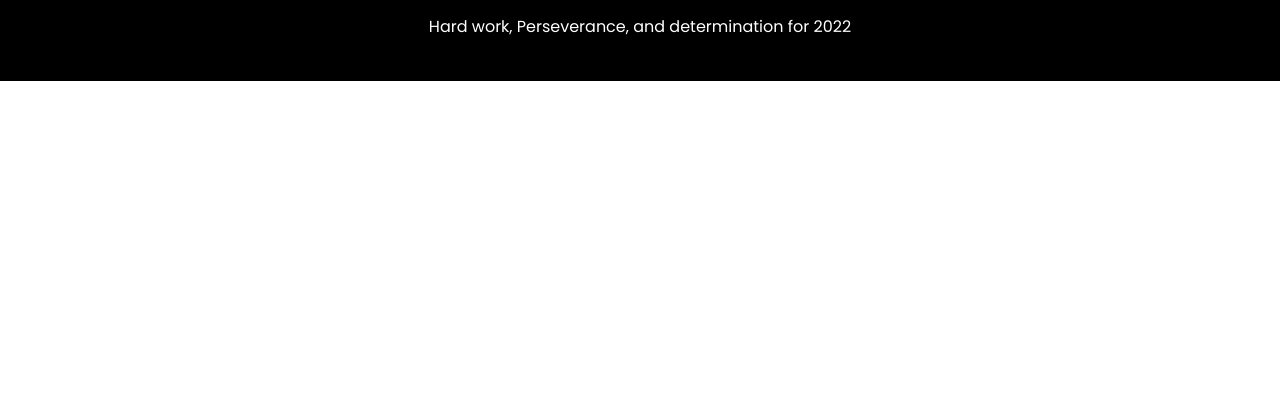
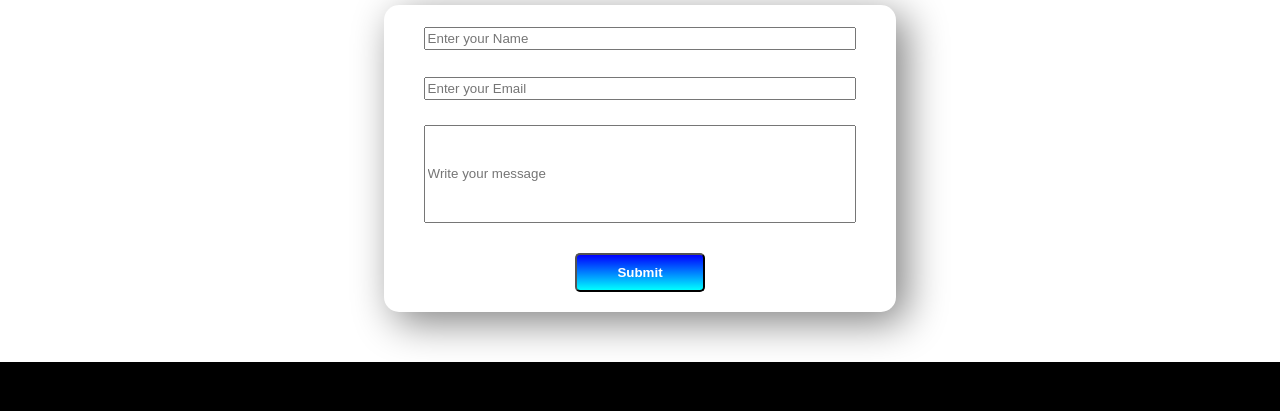
Before and after one commit to amixubaer/personal-website, a plain HTML site: page index.html in a window 1280 px wide. Shown: the part 2789-3200 px from the top of the page. Before the commit the page ends 2870 px from the top, so only its background shows below. Drawn offline with Linux system fonts and the light colour scheme.

Commit message:
complete

```diff
--- a/index.html
+++ b/index.html
@@ -94,7 +94,7 @@
     </section>
 
     <!--Project area-->
-    <section class="projects">
+    <section id="projects">
       <h2>Some of Our <span class="orange"> Recent Projects</span></h2>
       <div class="projects-content">
         <div class="project-content project-card">
@@ -124,10 +124,22 @@
       </div>
     </section>
 
+    <!--Contact us-->
+    <section>
+      <h2><span class="orange">Contact </span>Us</h2>
+      <form class="contact-form">
+        <input type="text" placeholder="Enter your Name" /><br /><br />
+        <input type="text" placeholder="Enter your Email" /><br /><br />
+        <input type="text-area" placeholder="Write your message" /><br /><br />
+        <input type="submit" class="submit-btn" value="Submit" />
+      </form>
+    </section>
     <!--Footer-->
     <footer>
       <p class="footer-design">Mission <span class="red">2022</span></p>
-      <p>Hard work, Perseverance, and determination for 2022</p>
+      <p class="footer-text">
+        Hard work, Perseverance, and determination for 2022
+      </p>
     </footer>
   </body>
 </html>
--- a/style.css
+++ b/style.css
@@ -3,7 +3,6 @@ body {
   font-family: "Poppins", sans-serif;
   margin: 0;
 }
-
 h1 {
   font-family: "Yeseva One";
   font-size: 70px;
@@ -59,8 +58,19 @@ h3 {
   font-weight: bold;
   padding: 10px 40px;
   border-radius: 5px;
+  cursor: pointer;
 }
 
+.submit-btn {
+  margin-top: 5px;
+  text-decoration: none;
+  background-image: linear-gradient(blue, cyan);
+  color: white;
+  font-weight: bold;
+  padding: 10px 40px;
+  border-radius: 5px;
+  cursor: pointer;
+}
 /* Blog card area */
 .blog-area {
   padding: 25px;
@@ -107,7 +117,7 @@ h3 {
 }
 
 /* Project area */
-.projects {
+#projects {
   padding: 32px 0;
   margin-top: 32px;
   background-image: url(./images/shapes/shape-2.png);
@@ -136,10 +146,32 @@ h3 {
   padding: 20px;
   margin: 10px;
 }
+
+/* Contact us */
+
+.contact-form {
+  text-align: center;
+  background-color: white;
+  border-radius: 15px;
+  box-shadow: 10px 10px 40px grey;
+  padding: 20px;
+  margin-left: 30%;
+  margin-right: 30%;
+}
+input[type="text"] {
+  padding: 2px;
+  width: 90%;
+}
+input[type="text-area"] {
+  padding: 2px;
+  width: 90%;
+  height: 90px;
+}
 /* Footer */
 footer {
+  margin-top: 50px;
   padding: 2%;
-  text-align: center;
+  text-align: justify;
   color: white;
   background-color: black;
 }
@@ -148,3 +180,6 @@ footer {
   font-size: 30px;
   font-family: "Lobster", cursive;
 }
+.footer-text {
+  text-align: center;
+}
```
